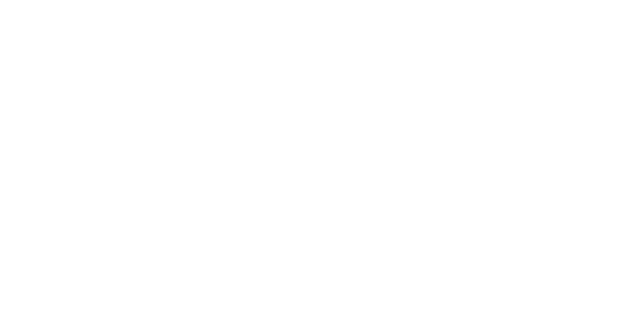
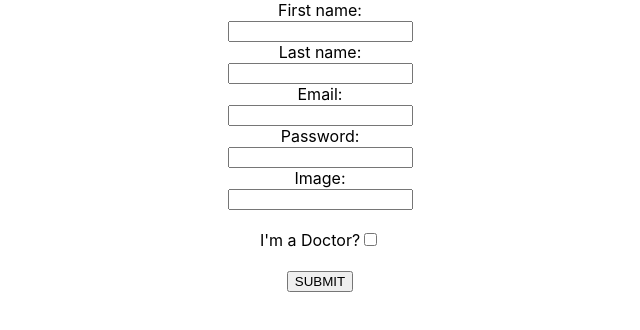
Before and after one commit to WebAhead7/timely-client, a React (Create React App) app: page /signup in a window 1280 px wide. Shown: the top 330 px of the page, without its empty margins (320-960 px from the left). Built offline with nearby package versions, Linux system fonts and the light colour scheme.

Commit message:
signup component

```diff
--- a/src/App/App.js
+++ b/src/App/App.js
@@ -1,19 +1,29 @@
-import React, { useEffect } from "react";
+import React from "react";
 import Home from "../screens/Home";
 import { BrowserRouter, Route, Switch } from "react-router-dom";
 import Login from "../screens/Login";
+import Signup from "../screens/Signup";
+
 import "./App.css";
 
 function App() {
+
+  const [sucsess, setSucsess] = React.useState(false);
+
   return (
     <div className="App">
       <BrowserRouter>
         {/* <Navbar /> */}
         <Switch>
           <Route exact path="/">
-            <Home />
+          { sucsess? <Home /> :  <Login  setSucsess={setSucsess}/>}
           </Route>
-          <Route path="/login" component={Login} />
+          <Route path="/signup">
+          <Signup/>
+          </Route>
+          <Route path="/login" >
+          <Login setSucsess={setSucsess}/>
+          </Route>
         </Switch>
       </BrowserRouter>
     </div>
--- a/src/screens/Signup/index.jsx
+++ b/src/screens/Signup/index.jsx
@@ -1,11 +1,145 @@
-import React from 'react'
+import React from "react";
+import { useHistory } from "react-router-dom";
 
-export default function Signup() {
-    return (
-        <div>
+export default function Signup(props) {
+  const [checked, setChecked] = React.useState(false);
+  const [firstname, setFirstName] = React.useState("");
+  const [lastname, setLastName] = React.useState("");
+  const [email, setEmail] = React.useState("");
+  const [pass, setPass] = React.useState("");
+  const [imgUrl, setImgUrl] = React.useState("");
+  const [title, setTitle] = React.useState("");
+  const [dsc, setDsc] = React.useState("");
+  const [msg, setMsg] = React.useState("");
 
+  const history = useHistory();
 
+  function redirect() {
+    history.push("/");
+  }
 
-        </div>
-    )
+  function handleSubmit() {
+    const data = { firstname, lastname, email, pass, imgUrl, title, dsc };
+    const url = `http://localhost:4000/${checked ? "doctor" : "client"}/signup`;
+    console.log("url", url);
+    fetch(url, {
+      method: "POST",
+      headers: { "Content-Type": "application/json" },
+      body: JSON.stringify(data),
+    })
+      .then((res) => res.json())
+      .then((msg) => {
+        setMsg(msg.msg);
+        props.setSucsess((sucsess) => (sucsess = msg.auth));
+
+        if (msg.auth) {
+          redirect();
+        }
+      })
+      .catch((err) => console.log(err));
+  }
+
+  return (
+    <div>
+      <form>
+        <label htmlFor="fname">First name:</label>
+        <br />
+        <input
+          type="text"
+          id="fname"
+          name="fname"
+          required
+          value={firstname}
+          onChange={(event) => setFirstName(event.target.value)}
+        />
+        <br />
+        <label htmlFor="lname">Last name:</label>
+        <br />
+        <input
+          type="text"
+          id="lname"
+          name="lname"
+          required
+          value={lastname}
+          onChange={(event) => setLastName(event.target.value)}
+        />
+        <br />
+        <label htmlFor="email">Email:</label>
+        <br />
+        <input
+          type="email"
+          id="email"
+          name="email"
+          required
+          value={email}
+          onChange={(event) => setEmail(event.target.value)}
+        />
+        <br />
+        <label htmlFor="pass">Password:</label>
+        <br />
+        <input
+          type="text"
+          id="pass"
+          name="pass"
+          required
+          value={pass}
+          onChange={(event) => setPass(event.target.value)}
+        />
+        <br />
+        <label htmlFor="imgUrl">Image:</label>
+        <br />
+        <input
+          type="text"
+          id="imgUrl"
+          name="imgUrl"
+          required
+          value={imgUrl}
+          onChange={(event) => setImgUrl(event.target.value)}
+        />
+        <br />
+        <br />
+        <label htmlFor="doctor"> I'm a Doctor?</label>
+        <input
+          type="checkbox"
+          id="doctor"
+          name="doctor"
+          value="doctor"
+          required
+          checked={checked}
+          onChange={(event) => setChecked(event.target.checked)}
+        />
+      </form>
+      <br />
+      {checked && (
+        <form>
+          <label htmlFor="title">Specialization:</label>
+          <br />
+          <input
+            type="text"
+            id="title"
+            name="title"
+            required
+            value={title}
+            onChange={(event) => setTitle(event.target.value)}
+          />
+          <br />
+          <label htmlFor="dsc">Description:</label>
+          <br />
+          <input
+            type="text"
+            id="dsc"
+            name="dsc"
+            required
+            value={dsc}
+            onChange={(event) => setDsc(event.target.value)}
+          />
+          <br />
+        </form>
+      )}
+
+      <button onClick={handleSubmit}>SUBMIT</button>
+
+      <h1>{msg}</h1>
+    </div>
+  );
 }
```
Also changed, not shown: 2 other files (tests, documents, lock files or other folders).
